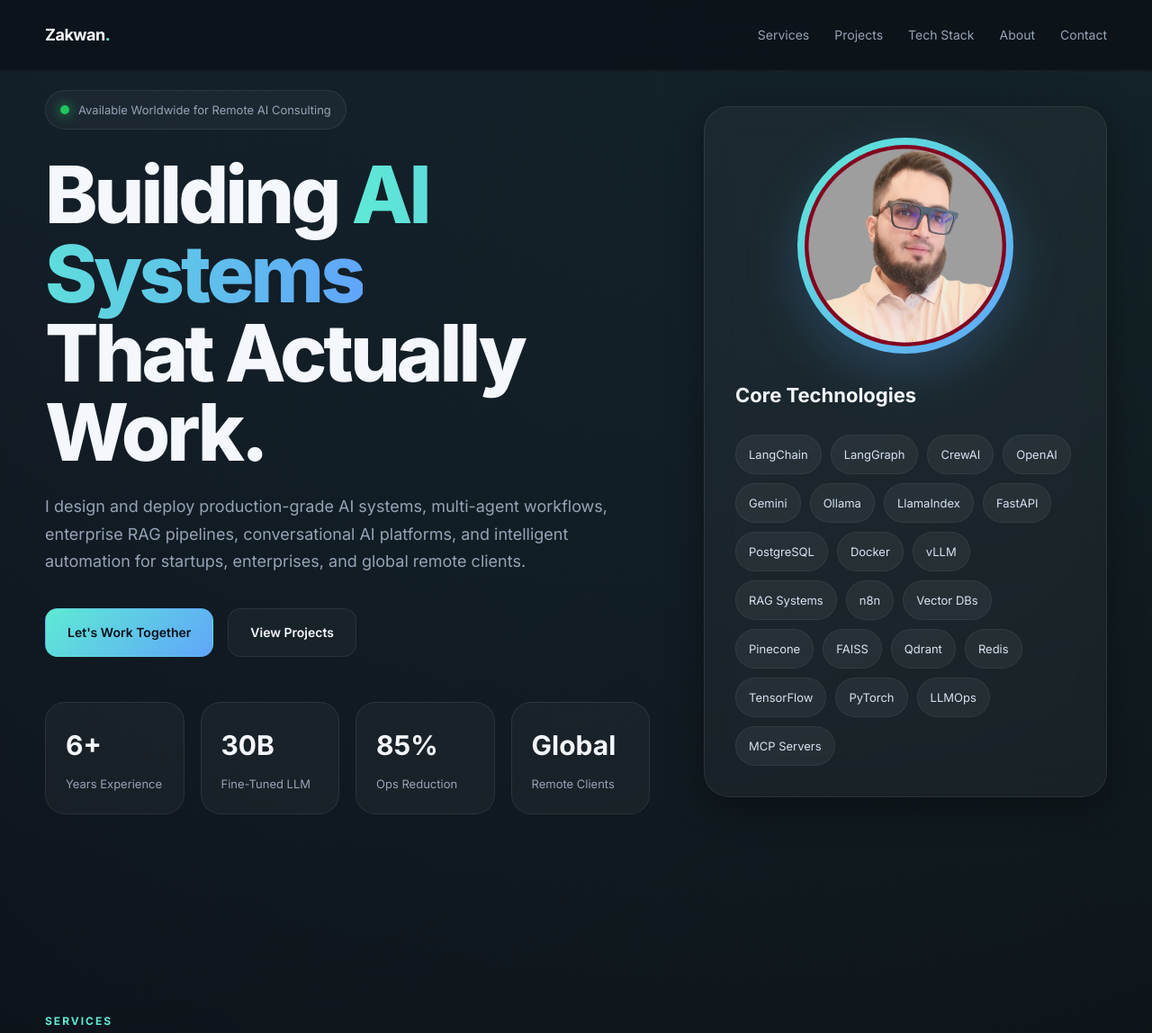
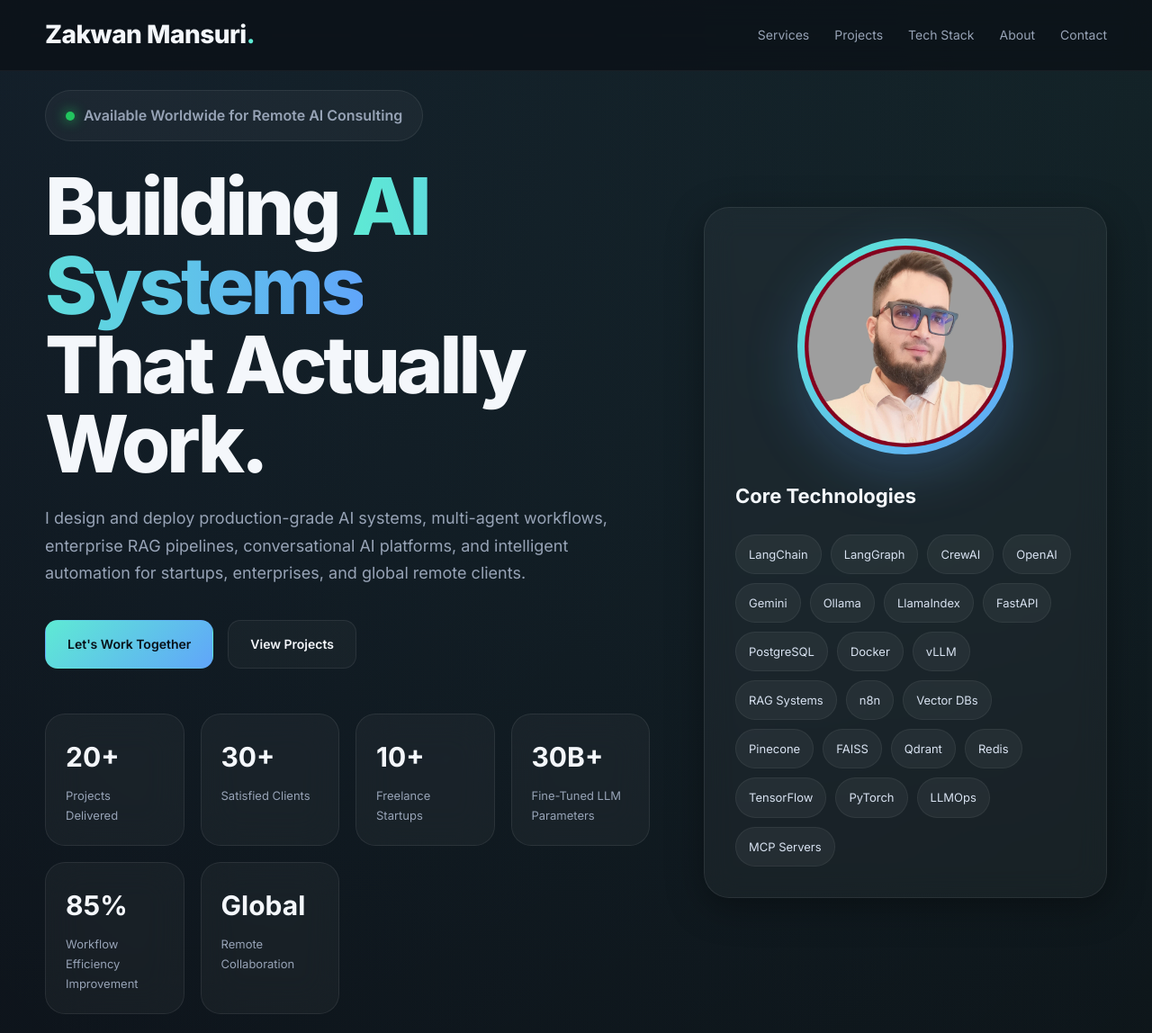
Before and after one commit to Zakwani/zakwanmansuri.github.io, a plain HTML site: page index.html in a window 1280 px wide. Shown: the top 1148 px of the page at 90% size. Drawn offline with Linux system fonts and the light colour scheme.

Commit message:
Index.html

```diff
--- a/index.html
+++ b/index.html
@@ -545,7 +545,7 @@
 
 <nav>
   <div class="container nav-inner">
-    <a href="#" class="logo">Zakwan<span>.</span></a>
+    <a href="#" class="logo" style="font-size:28px;font-weight:800;">Zakwan Mansuri<span>.</span></a>
 
     <ul class="nav-links">
       <li><a href="#services">Services</a></li>
@@ -561,10 +561,7 @@
   <div class="container hero-grid">
 
     <div>
-      <div class="tag">
-        <div class="dot"></div>
-        Available Worldwide for Remote AI Consulting
-      </div>
+      <div class="tag" style="font-size:16px;padding:14px 22px;font-weight:600;"> <div class="dot"></div> Available Worldwide for Remote AI Consulting </div>
 
       <h1>
         Building <span class="gradient">AI Systems</span><br>
@@ -581,25 +578,12 @@
       </div>
 
       <div class="stats">
-        <div class="stat">
-          <h3>6+</h3>
-          <p>Years Experience</p>
-        </div>
-
-        <div class="stat">
-          <h3>30B</h3>
-          <p>Fine-Tuned LLM</p>
-        </div>
-
-        <div class="stat">
-          <h3>85%</h3>
-          <p>Ops Reduction</p>
-        </div>
-
-        <div class="stat">
-          <h3>Global</h3>
-          <p>Remote Clients</p>
-        </div>
+        <div class="stat"><h3>20+</h3><p>Projects Delivered</p></div>
+        <div class="stat"><h3>30+</h3><p>Satisfied Clients</p></div>
+        <div class="stat"><h3>10+</h3><p>Freelance Startups</p></div>
+        <div class="stat"><h3>30B+</h3><p>Fine-Tuned LLM Parameters</p></div>
+        <div class="stat"><h3>85%</h3><p>Workflow Efficiency Improvement</p></div>
+        <div class="stat"><h3>Global</h3><p>Remote Collaboration</p></div>
       </div>
     </div>
 
```
